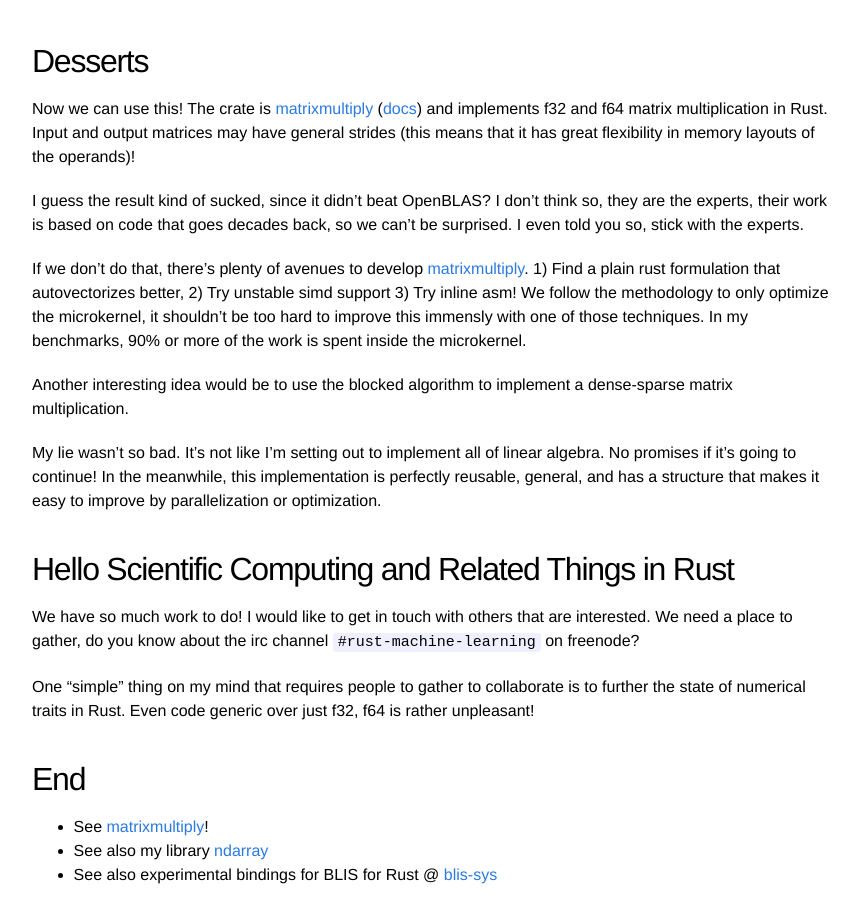
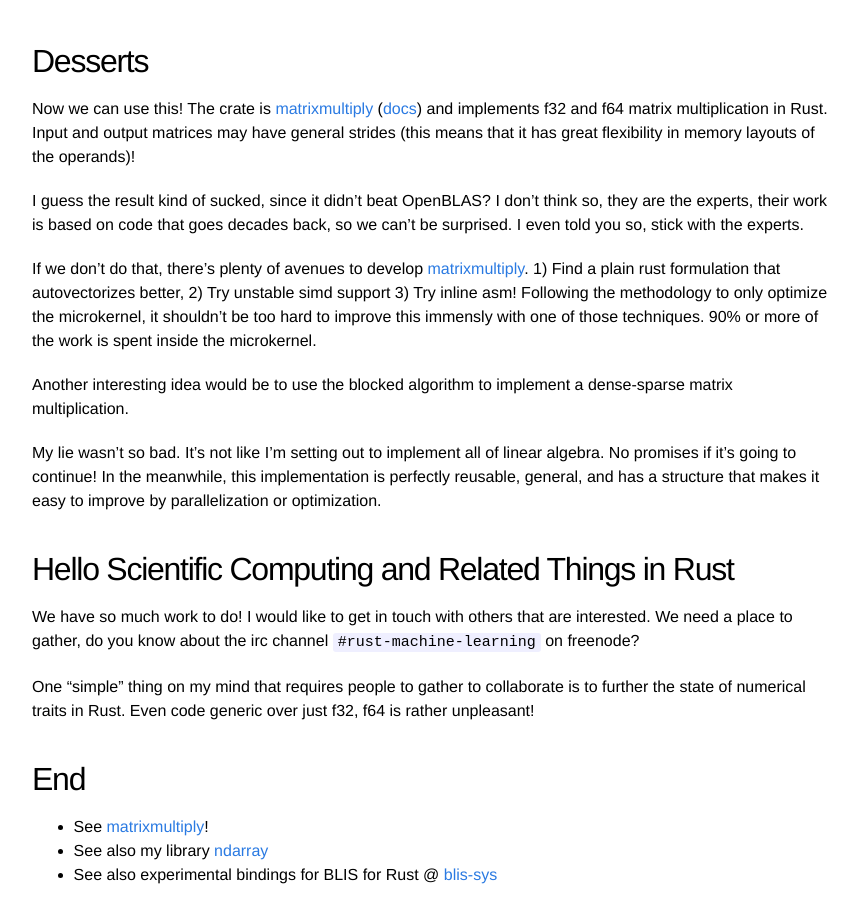
Before and after one commit to bluss/bluss.github.io, a Jekyll site: the page built from _posts/2016-03-28-a-gemmed-rabbit-hole.markdown, in a window 1280 px wide and 900 px high, scrolled down 3529 px. Shown: the whole window, without its empty margins (208-1067 px from the left). Built offline with Jekyll 4.4.1, drawn with Linux system fonts in a browser that asks for light colours.

Commit message:
Style fix

```diff
--- a/_posts/2016-03-28-a-gemmed-rabbit-hole.markdown
+++ b/_posts/2016-03-28-a-gemmed-rabbit-hole.markdown
@@ -214,9 +214,9 @@ I even told you so, stick with the experts.
 
 If we don’t do that, there’s plenty of avenues to develop [matrixmultiply][gemmcrate].
 1) Find a plain rust formulation that autovectorizes better, 2) Try unstable
-simd support 3) Try inline asm! We follow the methodology to only optimize
+simd support 3) Try inline asm! Following the methodology to only optimize
 the microkernel, it shouldn’t be too hard to improve this immensly with
-one of those techniques. In my benchmarks, 90% or more of the work is spent
+one of those techniques. 90% or more of the work is spent
 inside the microkernel.
 
 Another interesting idea would be to use the blocked algorithm
```
